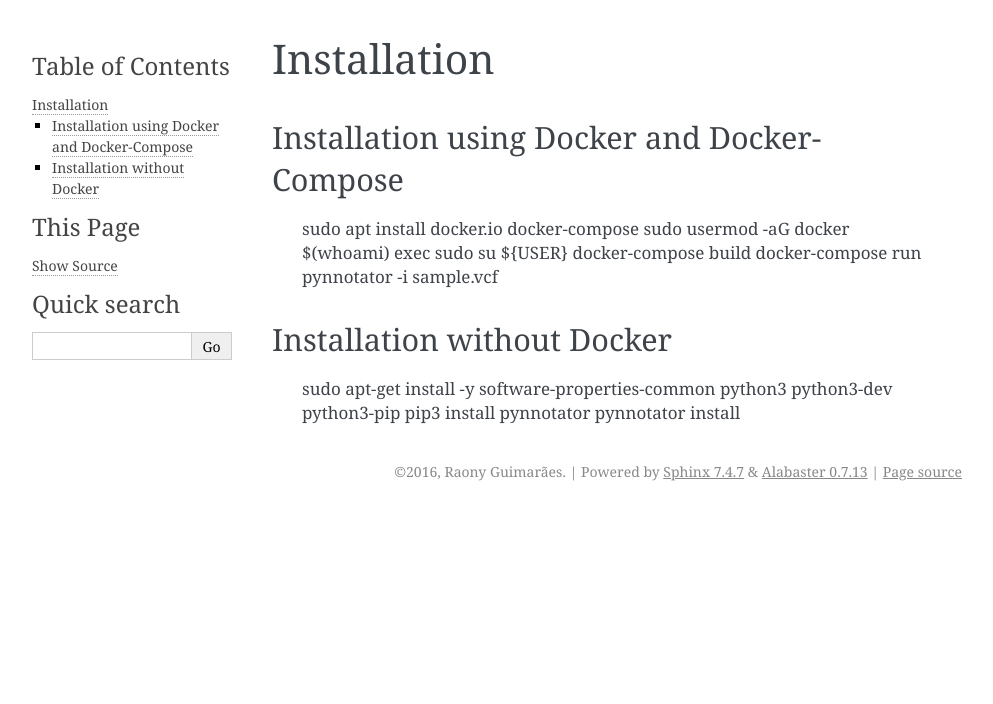
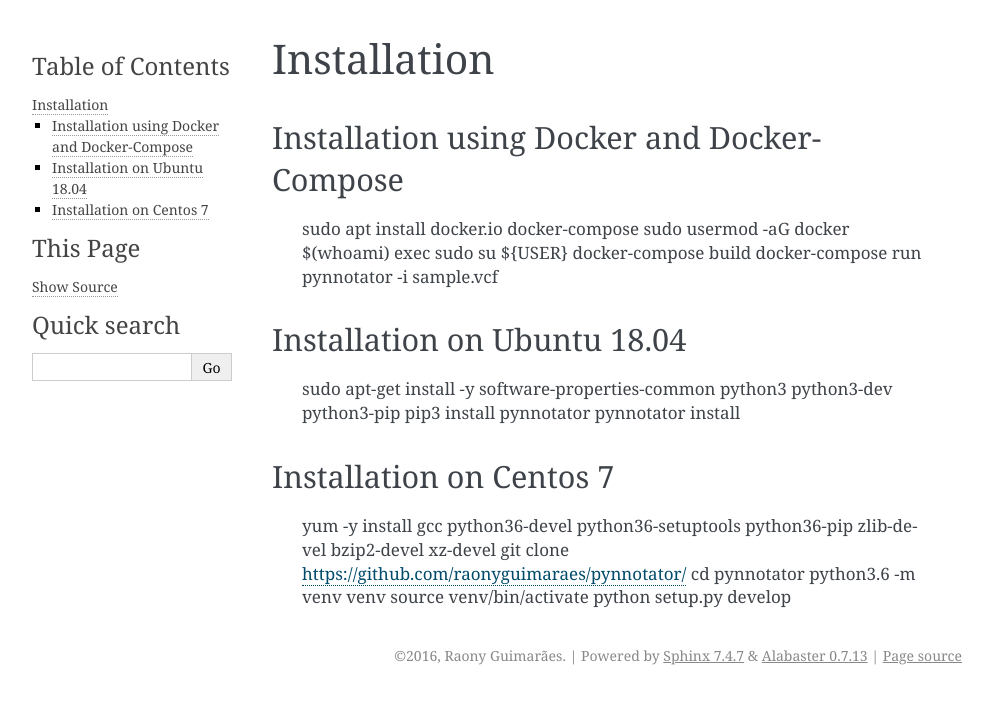
Before and after one commit to raonyguimaraes/pynnotator, a Sphinx documentation site: the page built from docs/installation.rst, in a window 1280 px wide. Shown: the top 704 px of the page, without its empty margins (148-1141 px from the left). Built offline with Sphinx 7.4.7, drawn with Linux system fonts in a browser that asks for light colours; pages that are not in the unit, such as notebooks, are missing from menus.

Commit message:
Update installation.rst

```diff
--- a/docs/installation.rst
+++ b/docs/installation.rst
@@ -10,9 +10,19 @@ Installation using Docker and Docker-Compose
     docker-compose build
     docker-compose run pynnotator -i sample.vcf
 
-Installation without Docker
-***************************
+Installation on Ubuntu 18.04
+****************************
 
     sudo apt-get install -y software-properties-common python3 python3-dev python3-pip
     pip3 install pynnotator
     pynnotator install
+
+Installation on Centos 7
+*************************
+
+    yum -y install gcc python36-devel python36-setuptools python36-pip zlib-devel bzip2-devel xz-devel
+    git clone https://github.com/raonyguimaraes/pynnotator/
+    cd pynnotator
+    python3.6 -m venv venv
+    source venv/bin/activate
+    python setup.py develop
```
